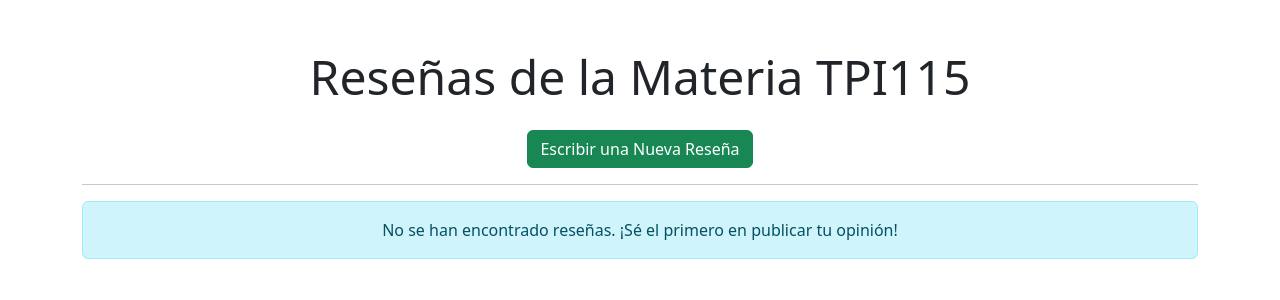
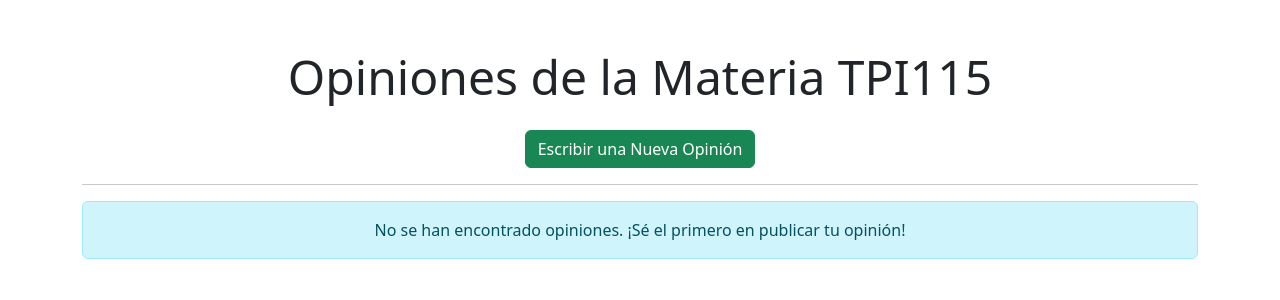
Before and after one commit to Alejandro347/tpi115review, a Django app: page / in a window 1280 px wide. Shown: the part 56-356 px from the top of the page. Run offline with Django 5.2, Linux system fonts and the light colour scheme; data that the repository does not hold is empty; some libraries are stand-ins or nearby versions.

Commit message:
feat: Refactor terminology from "reseña" to "opinión" across templates and update URL patterns for consistency

```diff
--- a/reviews/templates/reviews/review_confirm_delete.html
+++ b/reviews/templates/reviews/review_confirm_delete.html
@@ -6,7 +6,7 @@
 <div class="alert alert-danger mt-5 p-4 shadow-sm">
     <h1 class="mb-3">Confirmar Eliminación</h1>
 
-    <p class="lead">¿Estás seguro que deseas **ELIMINAR** la reseña:</p>
+    <p class="lead">¿Estás seguro que deseas **ELIMINAR** la opinión:</p>
     <p class="h4 text-dark mb-4">"{{ review.title }}"</p>
 
     <form method="POST">
--- a/reviews/templates/reviews/review_detail.html
+++ b/reviews/templates/reviews/review_detail.html
@@ -1,6 +1,6 @@
 {% extends 'main.html' %}
 
-{% block title %}{{ review.title }} | Reseña TPI115 por {{ review.user.username }}{% endblock title %}
+{% block title %}{{ review.title }} | Opinión TPI115 por {{ review.user.username }}{% endblock title %}
 {% block description %}{{ review.content|truncatechars:150 }}{% endblock description %}
 
 {% block content %}
@@ -21,8 +21,8 @@
             <a href="{% url 'review_list' %}" class="btn btn-secondary me-3">Volver a la Lista</a>
 
             {% if user.is_authenticated and user.id == review.user.id %}
-                <a href="{% url 'review_update' review.slug %}" class="btn btn-warning me-2">Editar Reseña</a>
-                <a href="{% url 'review_delete' review.slug %}" class="btn btn-danger">Eliminar Reseña</a>
+                <a href="{% url 'review_update' review.slug %}" class="btn btn-warning me-2">Editar Opinión</a>
+                <a href="{% url 'review_delete' review.slug %}" class="btn btn-danger">Eliminar Opinión</a>
             {% endif %}
         </div>
     </div>
--- a/reviews/templates/reviews/review_form.html
+++ b/reviews/templates/reviews/review_form.html
@@ -1,11 +1,11 @@
 {% extends 'main.html' %}
 {% load widget_tweaks %}
 
-{% block title %}{{ view.kwargs.slug|yesno:"Editar Reseña,Crear Reseña" }} | TPI115{% endblock title %}
+{% block title %}{{ view.kwargs.slug|yesno:"Editar Opinión,Crear Opinión" }} | TPI115{% endblock title %}
 
 {% block content %}
 <div class="card p-4 mt-5">
-    <h1 class="mb-4">{{ view.kwargs.slug|yesno:"Editar Reseña Existente,Escribir Nueva Reseña" }}</h1>
+    <h1 class="mb-4">{{ view.kwargs.slug|yesno:"Editar Opinión Existente,Escribir Nueva Opinión" }}</h1>
 
     <form method="POST">
         {% csrf_token %}
@@ -20,7 +20,7 @@
             </div>
         {% endfor %}
 
-        <input class="btn btn-success" type="submit" value="Guardar Reseña">
+        <input class="btn btn-success" type="submit" value="Guardar Opinión">
         <a href="{% url 'review_list' %}" class="btn btn-secondary">Cancelar</a>
     </form>
 </div>
--- a/reviews/templates/reviews/review_list.html
+++ b/reviews/templates/reviews/review_list.html
@@ -1,15 +1,15 @@
 {% extends 'main.html' %}
 
-{% block title %}Opiniones TPI115 UES | Reseñas y Comentarios de Materias{% endblock title %}
+{% block title %}Opiniones TPI115 UES | Opiniones y Comentarios de Materias{% endblock title %}
 
 {% block content %}
 
 <h1 class="display-5 mb-4 text-center">
-    Reseñas de la Materia TPI115
+    Opiniones de la Materia TPI115
 </h1>
 <p class="text-center">
     <a href="{% url 'review_create' %}" class="btn btn-success">
-        <i class="fas fa-plus-circle"></i> Escribir una Nueva Reseña
+        <i class="fas fa-plus-circle"></i> Escribir una Nueva Opinión
     </a>
 </p>
 <hr>
@@ -27,7 +27,7 @@
 
         <p class="card-text">{{ review.content|truncatewords:20 }}...</p>
 
-        <a href="{% url 'review_detail' review.slug %}" class="card-link btn btn-sm btn-outline-primary">Leer Reseña Completa</a>
+        <a href="{% url 'review_detail' review.slug %}" class="card-link btn btn-sm btn-outline-primary">Leer Opinión Completa</a>
 
         {% if user.is_authenticated and user.id == review.user.id %}
             <a href="{% url 'review_update' review.slug %}" class="card-link btn btn-sm btn-warning">Editar</a>
@@ -36,7 +36,7 @@
     </div>
 </div>
 {% empty %}
-<div class="alert alert-info text-center">No se han encontrado reseñas. ¡Sé el primero en publicar tu opinión!</div>
+<div class="alert alert-info text-center">No se han encontrado opiniones. ¡Sé el primero en publicar tu opinión!</div>
 {% endfor %}
 
 {% endblock content %}
--- a/reviews/urls.py
+++ b/reviews/urls.py
@@ -4,8 +4,8 @@ from .views import ReviewList, ReviewDetail, ReviewCreate, ReviewUpdate, ReviewD
 
 urlpatterns = [
     path('', ReviewList.as_view(), name='review_list'),
-    path('crear/', ReviewCreate.as_view(), name='review_create'),
-    path('reseña/<slug:slug>/', ReviewDetail.as_view(), name='review_detail'),
-    path('editar/<slug:slug>/', ReviewUpdate.as_view(), name='review_update'),
-    path('eliminar/<slug:slug>/', ReviewDelete.as_view(), name='review_delete'),
+    path('crear-opinion/', ReviewCreate.as_view(), name='review_create'),
+    path('opinion/<slug:slug>/', ReviewDetail.as_view(), name='review_detail'),
+    path('opinion/editar/<slug:slug>/', ReviewUpdate.as_view(), name='review_update'),
+    path('opinion/eliminar/<slug:slug>/', ReviewDelete.as_view(), name='review_delete'),
 ]
--- a/templates/main.html
+++ b/templates/main.html
@@ -5,7 +5,7 @@
     <meta name="viewport" content="width=device-width, initial-scale=1.0">
 
     <title>{% block title %}TPI115 Review | UES Opiniones{% endblock title %}</title>
-    <meta name="description" content="{% block description %}Opiniones y reseñas honestas de la materia TPI115 y otras asignaturas de la Universidad de El Salvador.{% endblock description %}">
+    <meta name="description" content="{% block description %}Opiniones honestas de la materia TPI115 en la Facultad de Ingenieria y Arquitectura de la Universidad de El Salvador.{% endblock description %}">
     <meta name="google-site-verification" content="mAhuhYAiFK5QQko2IPTO2-GglnK1Ls4dwNYJfro7f-g" />
 
     <link href="https://cdn.jsdelivr.net/npm/bootstrap@5.3.3/dist/css/bootstrap.min.css" rel="stylesheet">
```
Also changed, not shown: reviews/sitemaps.py (+3 -6 lines), 1 other file.
